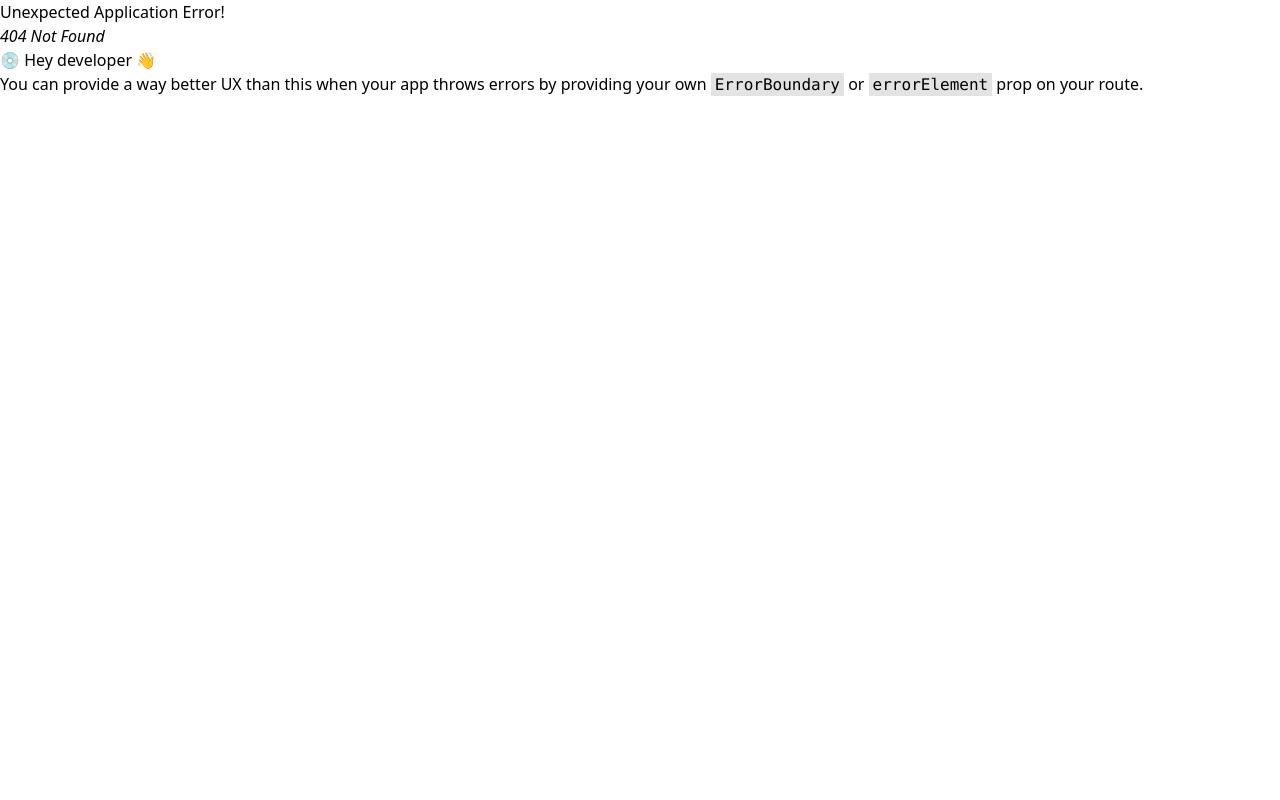
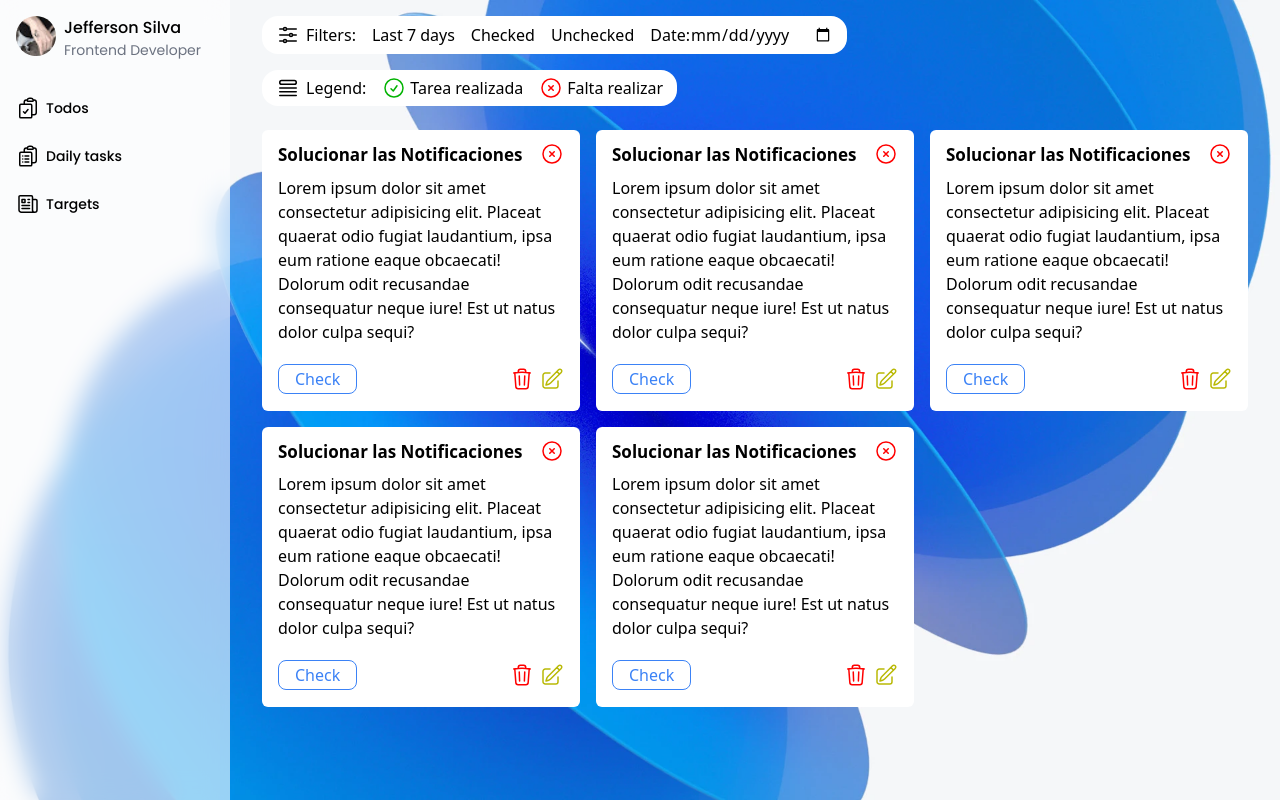
Before and after one commit to SQdeveloper/AnyTask, a React (Vite) app: page /todos in a window 1280 px wide. Before the commit this address had no page. Built offline with nearby package versions, Linux system fonts and the light colour scheme.

Commit message:
Cambiando BrowserRoutes por Routes y mejorando la estructura del sideBar

```diff
--- a/package.json
+++ b/package.json
@@ -17,8 +17,9 @@
     "react-router-dom": "^6.23.1"
   },
   "devDependencies": {
-    "@types/react": "^18.2.66",
+    "@types/react": "^18.3.3",
     "@types/react-dom": "^18.2.22",
+    "@types/react-router-dom": "^5.3.3",
     "@typescript-eslint/eslint-plugin": "^7.2.0",
     "@typescript-eslint/parser": "^7.2.0",
     "@vitejs/plugin-react-swc": "^3.5.0",
--- a/src/App.tsx
+++ b/src/App.tsx
@@ -1,11 +1,27 @@
+import { Navigate, Route, BrowserRouter as Router, Routes } from 'react-router-dom'
+import SideBar from './components/SideBar'
+import DailyTasks from './routes/DailyTasks'
+import Todos from './routes/Todos'
 import './App.css'
+import Targets from './routes/Targets'
 
-function App() {
-
+const App = ()=> {
   return (
-    <>
-
-    </>
+    <Router>
+      <div className="w-full flex bg-waves bg-center bg-cover bg-no-repeat">
+          <div className="animate-appear-right w-[230px] py-4 bg-transparent-white backdrop-blur-md">
+              <SideBar/>
+          </div>
+          <div className="flex-1 px-8 py-4 h-[100svh] overflow-y-scroll">
+            <Routes>
+              <Route path='/' element={<Navigate to='/todos'/>}/>
+              <Route path='/todos' element={<Todos/>}/>
+              <Route path='/dailytasks' element={<DailyTasks/>}/>
+              <Route path='/targets' element={<Targets/>}/>
+            </Routes>
+          </div>
+      </div>
+    </Router>
   )
 }
 
--- a/src/components/CardTodo.tsx
+++ b/src/components/CardTodo.tsx
@@ -8,7 +8,7 @@ interface Props {
 
 const CardTodo: React.FC<Props> = ({delay}) => {
     return (
-        <div className={`animate-appear-bottom delay-1000 px-4 pt-3 pb-[17px] rounded-md bg-white`}>
+        <div className={`animate-[appear-bottom_1s_both_${delay}] px-4 pt-3 pb-[17px] rounded-md bg-white`}>
             <div className="flex gap-2 justify-between">
                 <strong className="text-[17px]">Solucionar las Notificaciones</strong>
                 <UncheckedIcon strokeColor="red"/>
--- a/src/components/DefaultLayaut.tsx
+++ /dev/null
@@ -1,21 +0,0 @@
-import { ReactNode } from "react";
-import SideBar from "./SideBar";
-
-interface Props {
-    children: ReactNode
-}
-
-const DefaultLayaut: React.FC<Props> = ({children}) => {
-    return (
-        <div className="w-full flex bg-waves bg-center bg-cover bg-no-repeat">
-            <div className="animate-appear-right w-[230px] py-4 bg-transparent-white backdrop-blur-md">
-                <SideBar/>
-            </div>
-            <div className="flex-1 px-8 py-4 h-[100svh] overflow-y-scroll">
-                {children}
-            </div>
-        </div>
-    );
-};
-
-export default DefaultLayaut;
--- a/src/components/SideBar.tsx
+++ b/src/components/SideBar.tsx
@@ -17,19 +17,19 @@ const SideBar = () => {
             </header>
             <ul className="mt-6 flex flex-col">
                 <li>
-                    <Link to='' className="link-sidebar">
+                    <Link to='/' className="link-sidebar">
                         <TodoIcon/>
                         Todos
                     </Link>
                 </li>
                 <li>
-                    <Link to='' className="link-sidebar">
+                    <Link to='/dailytasks' className="link-sidebar">
                         <DailyTaskIcon/>
                         Daily tasks
                     </Link>
                 </li>
                 <li>
-                    <Link to='' className="link-sidebar">
+                    <Link to='/targets' className="link-sidebar">
                         <TargetsIcon/>
                         Targets
                     </Link>
--- a/src/main.tsx
+++ b/src/main.tsx
@@ -1,18 +1,10 @@
 import React from 'react'
 import ReactDOM from 'react-dom/client'
-import { RouterProvider, createBrowserRouter } from 'react-router-dom'
-import Todos from './routes/Todos.tsx'
+import App from './App.tsx'
 import './index.css'
-
-const router = createBrowserRouter([
-  {
-    path: '/',
-    element: <Todos/>
-  }
-])
 
 ReactDOM.createRoot(document.getElementById('root')!).render(
   <React.StrictMode>
-    <RouterProvider router={router}/>
+    <App/>
   </React.StrictMode>,
 )
--- /dev/null
+++ b/src/routes/DailyTasks.tsx
@@ -0,0 +1,9 @@
+const DailyTasks = () => {
+    return (
+        <div>
+            <h1 className="text-3xl font-bold">Daily tasks</h1>
+        </div>
+    );
+};
+
+export default DailyTasks;
--- /dev/null
+++ b/src/routes/Targets.tsx
@@ -0,0 +1,9 @@
+const Targets = () => {
+    return (
+        <div>
+            <h1 className="text-3xl font-bold">Targets</h1>
+        </div>
+    );
+};
+
+export default Targets;
--- a/src/routes/Todos.tsx
+++ b/src/routes/Todos.tsx
@@ -1,5 +1,4 @@
 import CardTodo from "../components/CardTodo";
-import DefaultLayaut from "../components/DefaultLayaut";
 import CheckedIcon from "../components/icons/CheckedIcon";
 import FiltersIcon from '../components/icons/FiltersIcon'
 import LegendIcon from "../components/icons/LegendIcon";
@@ -7,7 +6,6 @@ import UncheckedIcon from "../components/icons/UncheckedIcon";
 
 const Todos = () => {
     return (
-        <DefaultLayaut>
         <section className="w-full">
             <div className="flex gap-4 flex-wrap">
                 <div className="box-style">
@@ -39,16 +37,13 @@ const Todos = () => {
                 </div>
             </div>
             <section className="w-full mt-6 grid grid-todos gap-4">
-                    <CardTodo delay=""/>
-                    <CardTodo delay="1000ms"/>
-                    <CardTodo delay=""/>
-                    <CardTodo delay=""/>
-                    <CardTodo delay=""/>
-                    {/* <CardTodo delay="1.5s"/>
-                    <CardTodo delay="1.6s"/> */}
+                <CardTodo delay="0s"/>
+                <CardTodo delay="0.2s"/>
+                <CardTodo delay="0.4s"/>
+                <CardTodo delay="0.6s"/>
+                <CardTodo delay="0.8s"/>
             </section>
         </section>
-        </DefaultLayaut>
     );
 };
 
--- a/tailwind.config.js
+++ b/tailwind.config.js
@@ -17,7 +17,7 @@ export default {
       },
       animation: {
         'appear-right': 'appear-right 1s both',
-        'appear-bottom': 'appear-bottom 1s both'
+        'appear-bottom': 'appear-bottom 1s both 1s'
       },
       keyframes: {
         'appear-right': {
@@ -26,7 +26,7 @@ export default {
         },
         'appear-bottom' : {
           '0%': {
-            transform: 'translateY(3rem)',
+            transform: 'translateY(5rem)',
             opacity: 0
           },
           '100%': {
```
Also changed, not shown: src/index.css (line endings or trailing spaces), 1 other file (tests, documents, lock files or other folders). Lines whose indentation alone changed are shown as unchanged.
